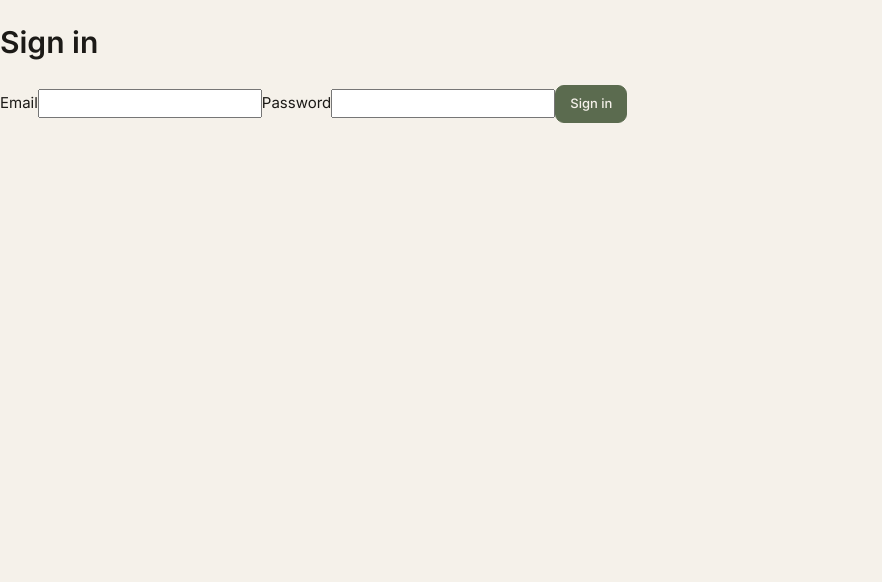
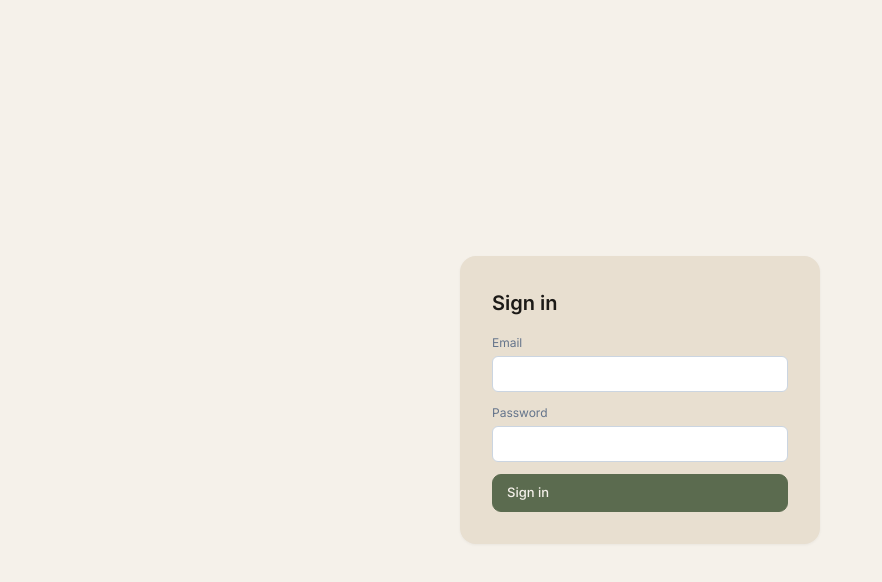
Before and after one commit to callyberz/babyone, a React (Vite) app in the folder client/: page / in a window 1280 px wide. Shown: the top 582 px of the page, without its empty margins (0-882 px from the left). Built offline with nearby package versions, Linux system fonts and the light colour scheme; no server answers.

Commit message:
feat(client): sidebar invite panel + logout
Add InvitePanel component, wire user prop into Sidebar (resolves Task 18
forward-reference typecheck error), add signed-in-as display and sign-out
button, and append auth/invite CSS to styles.css.

```diff
--- /dev/null
+++ b/client/src/auth/InvitePanel.tsx
@@ -0,0 +1,41 @@
+import { useState } from "react";
+import { useCreateInvite } from "./useAuth";
+
+export function InvitePanel() {
+  const create = useCreateInvite();
+  const [copied, setCopied] = useState(false);
+  const url = create.data?.url;
+
+  return (
+    <div className="invite-panel">
+      <button
+        className="btn"
+        onClick={() => {
+          setCopied(false);
+          create.mutate();
+        }}
+        disabled={create.isPending}
+      >
+        {create.isPending ? "Generating…" : "Invite caregiver"}
+      </button>
+      {url && (
+        <div className="invite-result">
+          <code>{url}</code>
+          <button
+            className="btn btn-small"
+            onClick={() => {
+              void navigator.clipboard.writeText(url);
+              setCopied(true);
+            }}
+          >
+            {copied ? "Copied" : "Copy"}
+          </button>
+          <div className="invite-hint">Expires in 24h</div>
+        </div>
+      )}
+      {create.error && (
+        <div className="auth-error">{(create.error as Error).message}</div>
+      )}
+    </div>
+  );
+}
--- a/client/src/components/Sidebar.tsx
+++ b/client/src/components/Sidebar.tsx
@@ -1,6 +1,8 @@
-import type { Baby } from "../types";
+import type { Baby, User } from "../types";
 import { Icon } from "./icons";
 import type { View } from "./views";
+import { InvitePanel } from "../auth/InvitePanel";
+import { useLogout } from "../auth/useAuth";
 
 const navItems: {
   id: View;
@@ -20,13 +22,16 @@ export function Sidebar({
   theme,
   setTheme,
   baby,
+  user,
 }: {
   view: View;
   setView: (v: View) => void;
   theme: "light" | "dark";
   setTheme: (t: "light" | "dark") => void;
   baby: Baby | null;
+  user: User;
 }) {
+  const logout = useLogout();
   return (
     <aside className="sidebar">
       <div className="logo">
@@ -64,12 +69,23 @@ export function Sidebar({
       </nav>
 
       <div className="sidebar-footer">
+        <div className="me-card">
+          Signed in as <strong>{user.displayName}</strong>
+        </div>
+        <InvitePanel />
         <button
           className="theme-toggle"
           onClick={() => setTheme(theme === "dark" ? "light" : "dark")}
         >
           <span>{theme === "dark" ? "Dark mode" : "Light mode"}</span>
           <div className={`toggle-switch ${theme === "dark" ? "on" : ""}`} />
+        </button>
+        <button
+          className="btn btn-small"
+          onClick={() => logout.mutate()}
+          disabled={logout.isPending}
+        >
+          Sign out
         </button>
       </div>
     </aside>
--- a/client/src/styles.css
+++ b/client/src/styles.css
@@ -1129,3 +1129,71 @@ button:focus-visible {
 ::-webkit-scrollbar-track {
   background: transparent;
 }
+
+.auth-screen {
+  min-height: 100vh;
+  display: grid;
+  place-items: center;
+  background: var(--bg, #f6f7f9);
+}
+.auth-card {
+  width: min(360px, 92vw);
+  padding: 32px;
+  background: var(--card, white);
+  border-radius: 16px;
+  box-shadow: 0 1px 3px rgba(0, 0, 0, 0.05);
+}
+.auth-card h1 {
+  margin: 0 0 16px;
+  font-size: 20px;
+}
+.auth-card form {
+  display: grid;
+  gap: 12px;
+}
+.auth-card label {
+  display: grid;
+  gap: 4px;
+  font-size: 12px;
+  color: #64748b;
+}
+.auth-card input {
+  padding: 8px 10px;
+  border: 1px solid #cbd5e1;
+  border-radius: 6px;
+  font: inherit;
+}
+.auth-error {
+  color: #b91c1c;
+  font-size: 13px;
+}
+.invite-panel {
+  display: grid;
+  gap: 8px;
+  padding: 8px 0;
+}
+.invite-result {
+  display: grid;
+  gap: 4px;
+  font-size: 12px;
+}
+.invite-result code {
+  word-break: break-all;
+}
+.invite-hint {
+  color: #94a3b8;
+}
+.me-card {
+  font-size: 12px;
+  color: #64748b;
+  padding: 4px 0;
+}
+.btn-small {
+  padding: 4px 8px;
+  font-size: 12px;
+}
+.splash {
+  min-height: 100vh;
+  display: grid;
+  place-items: center;
+}
```
